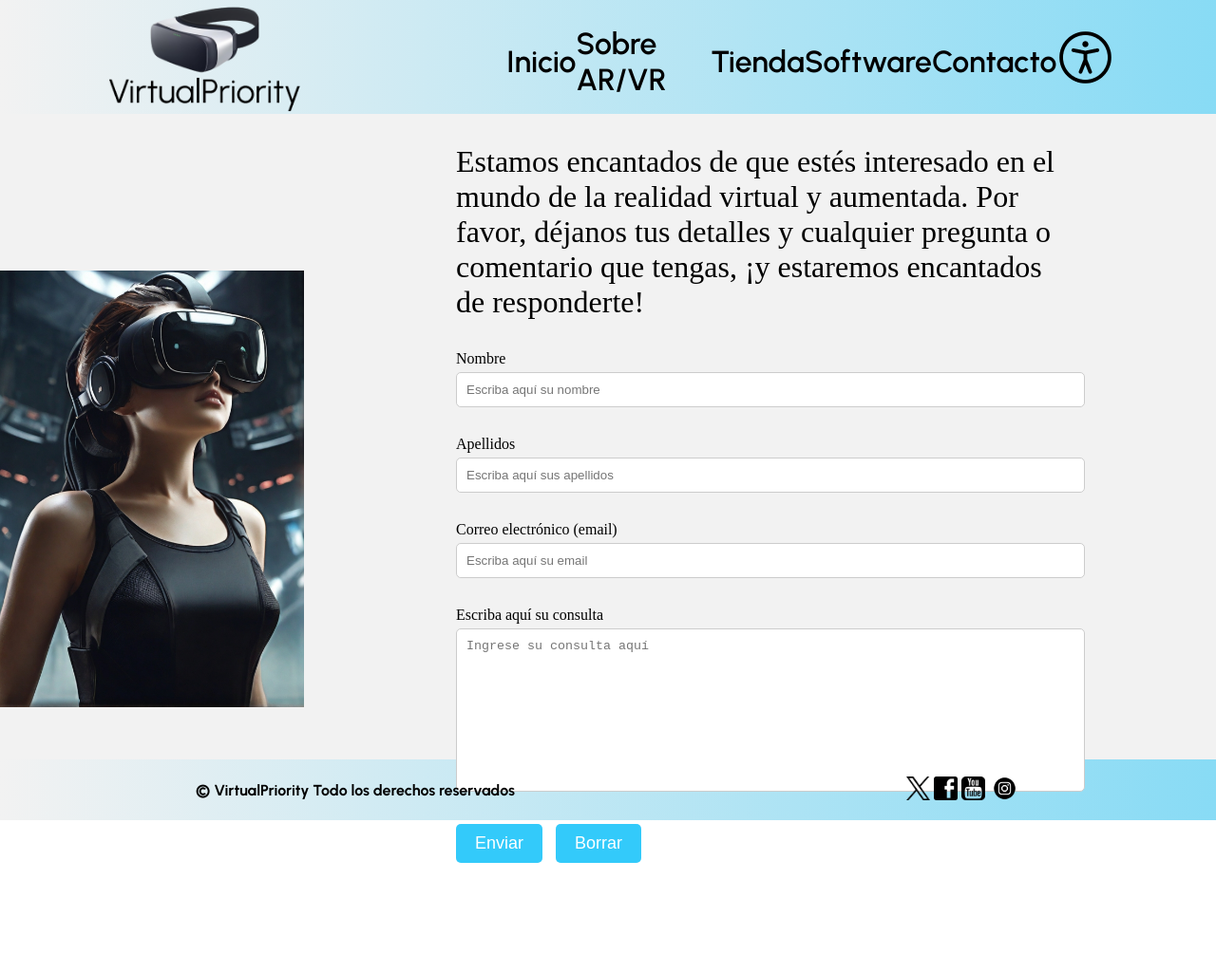
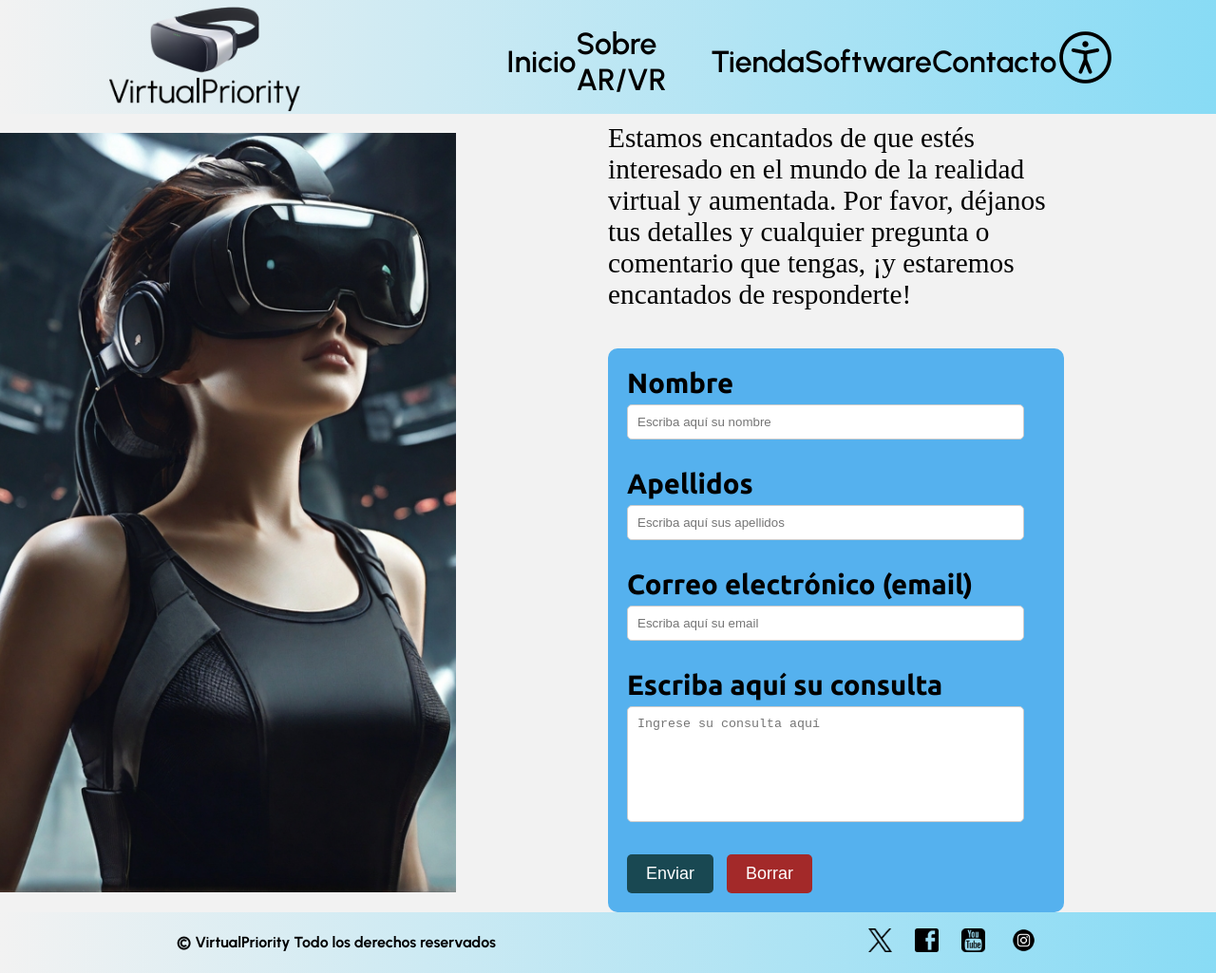
Before and after one commit to Denthor99/DIWEB_2daw, a plain HTML site: page Tema 4/ProyectoFormAccesible/index.html in a window 1280 px wide. Shown: the whole page at 95% size. Before the commit the page ends 909 px from the top, so only its background shows below. Drawn offline with Linux system fonts and the light colour scheme; a web font is replaced by a local one.

Commit message:
Proyecto Formulario Accesible terminado

```diff
--- a/Tema 4/ProyectoFormAccesible/index.html
+++ b/Tema 4/ProyectoFormAccesible/index.html
@@ -3,6 +3,7 @@
 <head>
     <meta charset="UTF-8">
     <meta name="viewport" content="width=device-width, initial-scale=1.0">
+    <meta name="description" content="Formulario de contacto/consulta de VirtualPriority">
     <title>VirtualPriority - Contacto</title>
     <link rel="stylesheet" href="css/estilos.css">
     <script src="js/formAccesible.js"></script>
@@ -26,11 +27,12 @@
             <img src="images/imagenFormulario.png" alt="Imagen de una chica con cascos de Realidad Virtual">
         </div>
         <div class="main__zonaForm">
-            <form class="main__formularioContacto" method="post" role="form" aria-label="Formulario de contacto">
-                <div role="region" class="formularioContacto__p">
+            <div role="region" class="main__zonaForm--saludos">
                 <p tabindex="0">Estamos encantados de que estés interesado en el mundo de la realidad virtual y aumentada. Por favor,
                     déjanos tus detalles y cualquier pregunta o comentario que tengas, ¡y estaremos encantados de responderte!</p>
             </div>
+            <form class="main__formularioContacto" method="post" role="form" aria-label="Formulario de contacto">
+                <div class="formularioContacto__Container">
                     <div role="region" class="formularioContacto__campos">
                         <label for="input__nombre" id="label__nombre" aria-label="input__nombre">Nombre</label>
                         <input class="input__text" type="text" name="input__nombre" id="input__nombre" aria-labelledby="label__nombre" required aria-required="true" placeholder="Escriba aquí su nombre">
@@ -48,8 +50,9 @@
                         <textarea name="input_consulta" id="input_consulta" aria-labelledby="label__consulta" required aria-required="true" placeholder="Ingrese su consulta aquí" cols="30" rows="10"></textarea>
                     </div>
                     <div class="formularioContacto__botones" role="region">
-                    <button class="botones__boton" role="button" type="submit">Enviar</button>
-                    <button class="botones__boton" role="button" type="reset">Borrar</button>
+                        <button class="botones__boton botones__boton--send" role="button" type="submit" aria-label="Enviar consulta">Enviar</button>
+                        <button class="botones__boton botones__boton--reset" role="button" type="reset" aria-label="Reestablecer consulta">Borrar</button>
+                    </div>
                 </div>
             </form>
         </div>
--- a/Tema 4/ProyectoFormAccesible/js/formAccesible.js
+++ b/Tema 4/ProyectoFormAccesible/js/formAccesible.js
@@ -1,6 +1,31 @@
-window.onload=function(e){
-e.preventDefault();
-document.getElementById('opcionDislexia').addEventListener( 'click', function() {
-    document.body.style.fontFamily = 'OpenDyslexic'
-});
-}
+window.onload = function () {
+  // Obtener el botón y el cuerpo del sitio web
+  const botonCambiar = document.getElementById("opcionDislexia");
+  const cuerpoSitio = document.body;
+  // Estado para rastrear si la tipografía ha sido cambiada
+  let tipografiaCambiada = false;
+
+  // Agregar un evento de clic al botón
+  botonCambiar.addEventListener("click", function () {
+    // Verificar si la tipografía actual es la original
+    if (!tipografiaCambiada) {
+      // Cambiar la tipografía a OpenDyslexic y establecer tamaño de fuente
+      cambiarTipografia("OpenDyslexic", "22px");
+      tipografiaCambiada = true;
+    } else {
+      // Redirigir a index.html
+      window.location.href = "index.html";
+    }
+  });
+
+  // Función para cambiar la tipografía y el tamaño de fuente de todos los elementos del body
+  function cambiarTipografia(nuevaTipografia, nuevoTamanoFuente) {
+    // Obtener todos los elementos del body
+    const elementos = cuerpoSitio.getElementsByTagName("*");
+    // Iterar sobre los elementos y cambiar la tipografía y el tamaño de fuente
+    for (let i = 0; i < elementos.length; i++) {
+      elementos[i].style.fontFamily = nuevaTipografia;
+      elementos[i].style.fontSize = nuevoTamanoFuente;
+    }
+  }
+};
--- a/Tema 4/ProyectoFormAccesible/scss/estilos.scss
+++ b/Tema 4/ProyectoFormAccesible/scss/estilos.scss
@@ -8,7 +8,7 @@ body {
 
 // Colores header
 $color1-header: #F2F2F2;
-$color2-header: rgb(26,189,240);
+$color2-header: #1ABDF0;
 $color-header--font: #000000;
 
 // Colores main
@@ -16,6 +16,8 @@ $color-main--fondo_bg: #F2F2F2;
 $color-main__form--fondo: rgba(0,189,249, 0.8);
 $color-main__form--text1: #000000;
 $color-main__form--text2: #FFFFFF;
+$color-main__formButton--send:#194852;
+$color-main__formButton--reset:#A32929;
 
 // Tipografias
 // OpenDyslexic
@@ -76,36 +78,43 @@ $color-main__form--text2: #FFFFFF;
     display: grid;
     grid-template-columns: repeat(8, 1fr);
     background-color: $color-main--fondo_bg;
-    height: calc(100vh - 15vh);
+    height: auto;
     .main__zonaImagen {
-        grid-column: 1/3;
+        grid-column: 1/4;
         display: flex;
         align-items: center;
+        justify-content: center;
+        overflow: hidden;
         img {
-            max-width: 100%; // Ajustamos la imagen al ancho del contenedor
-            height: auto; // Permitimos que la altura se ajuste automáticamente
+            width: 100%; // Ajustamos la imagen al ancho del contenedor
+            height: 100vh; // Permitimos que la altura se ajuste automáticamente
+            object-fit: cover;
         }
     }
     .main__zonaForm {
-        grid-column: 4/8; // Modificamos el rango de columnas para el formulario
+        grid-column: 5/8; // Modificamos el rango de columnas para el formulario
         display: flex;
         flex-direction: column;
         justify-content: center;
-        .formularioContacto__p {
+        .main__zonaForm--saludos {
             font-family: 'Ubuntu-regular';
-            font-size: 24pt;
+            font-size: 22pt;
+            // text-align: justify;
             margin-bottom: 10px;
+            margin-top: -20px;
         }
         .formularioContacto__campos {
             margin-bottom: 20px;
             label {
                 display: block;
                 margin-bottom: 5px;
+                font-family: 'Ubuntu-bold';
+                font-size: 22pt;
             }
             input[type='text'],
             input[type='email'],
             textarea {
-                width: 100%;
+                width: 90%;
                 padding: 10px;
                 border: 1px solid #ccc;
                 border-radius: 5px;
@@ -117,18 +126,17 @@ $color-main__form--text2: #FFFFFF;
             }
             textarea {
                 resize: none;
-                min-height: 100px;
+                max-height: 100px;
             }
         }
         .formularioContacto__botones {
-            button {
+            .botones__boton {
                 padding: 10px 20px;
                 margin-right: 10px;
                 border: none;
                 border-radius: 5px;
                 cursor: pointer;
                 font-size: 18px;
-                background-color: $color-main__form--fondo;
                 color: $color-main__form--text2;
                 &:hover {
                     background-color: darken($color-main__form--fondo, 10%);
@@ -136,7 +144,19 @@ $color-main__form--text2: #FFFFFF;
                 &:focus {
                     outline: none;
                 }
+
             }
+            .botones__boton--send{
+                background-color: $color-main__formButton--send;
+            }
+            .botones__boton--reset{
+                background-color: $color-main__formButton--reset;
+            }
+        }
+        .formularioContacto__Container{
+            background-color: #55b1ee; /* Color de fondo azul */
+            padding: 20px; /* Espaciado interno */
+            border-radius: 10px; /* Bordes redondeados */
         }
     }
 }
@@ -152,8 +172,13 @@ $color-main__form--text2: #FFFFFF;
     .footer__infoLegal {
         font-family: 'Urbanist';
         font-weight: bold;
+        font-size: 16px;
     }
     .footer__rrss {
+        a{
+            margin-left: 20px;
+        }
+
         img {
             max-height: 25px;
         }
```
Also changed, not shown: Tema 4/ProyectoFormAccesible/css/estilos.css, 1 other file. Lines whose indentation alone changed are shown as unchanged.
